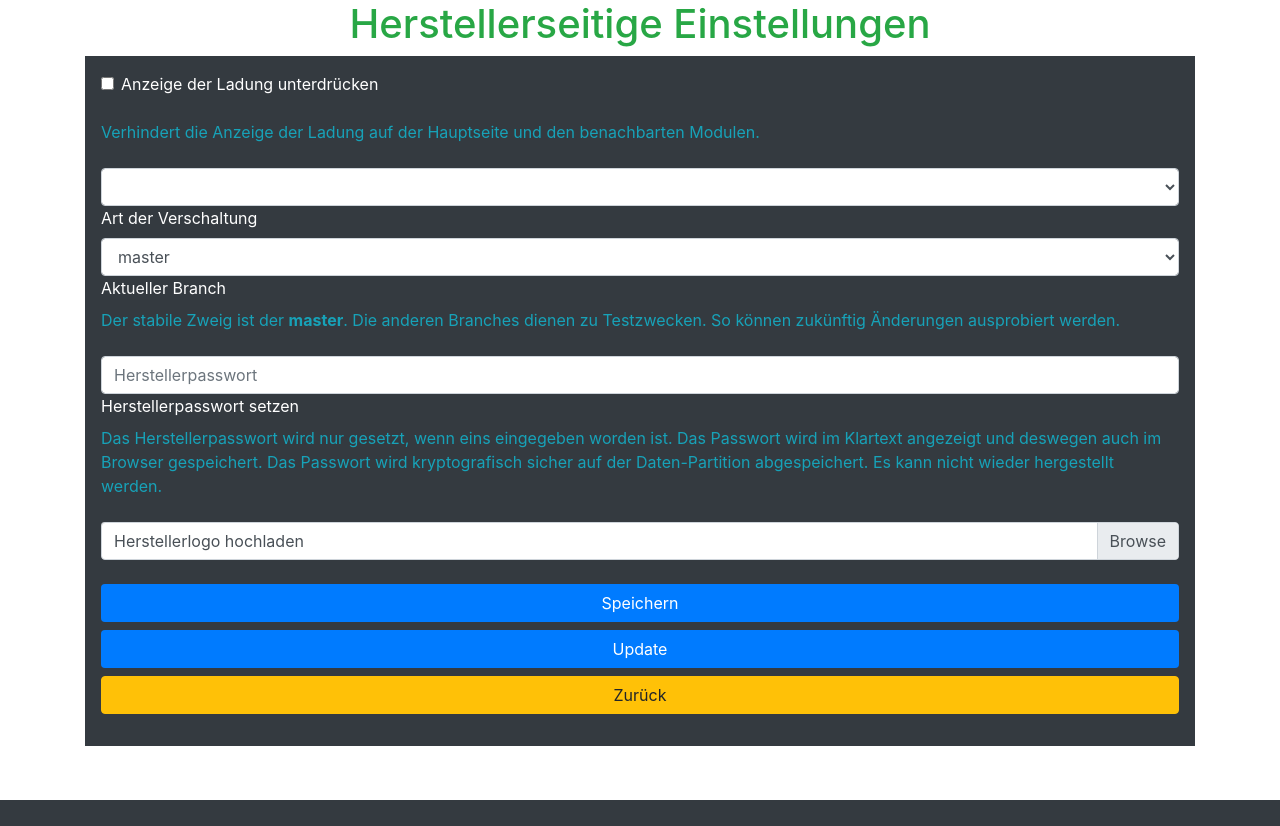
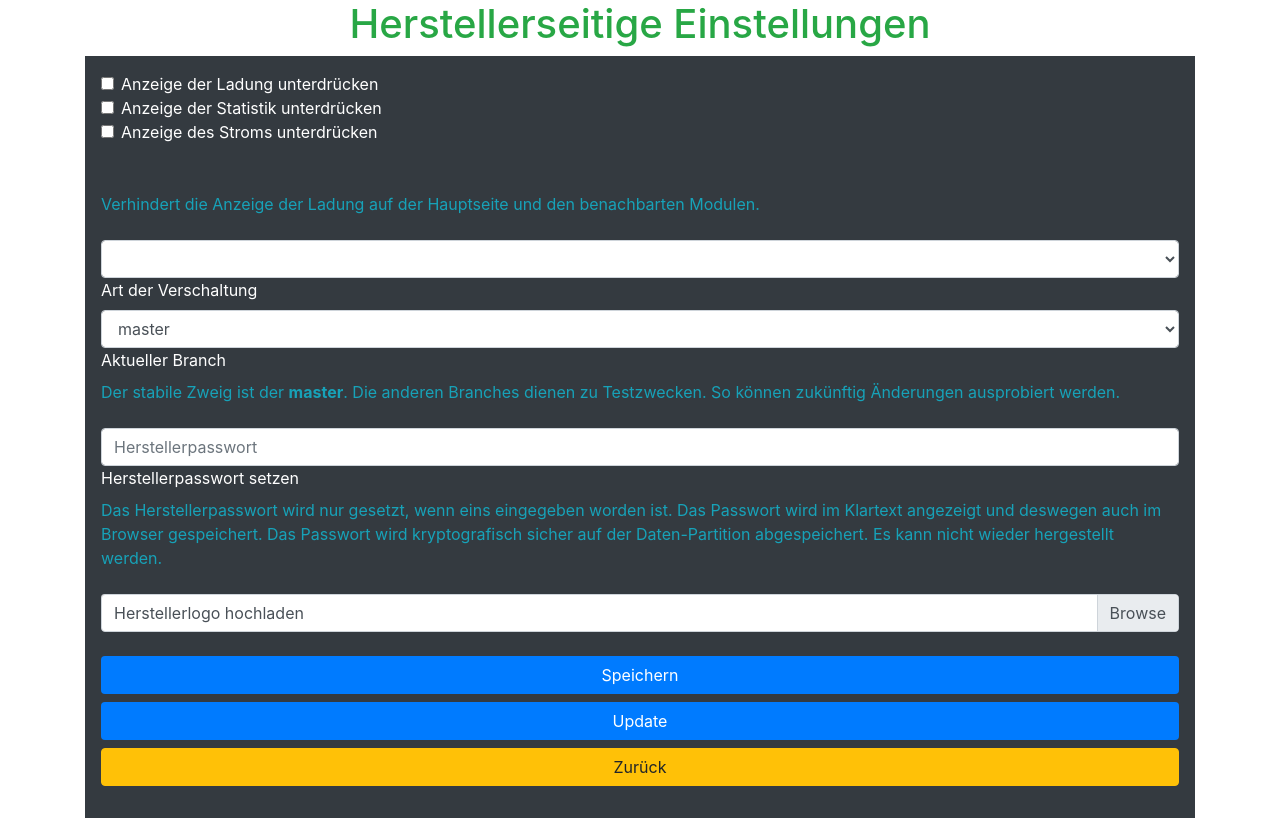
Before and after one commit to sosi-deadeye/raspberry-akku-server, a FastAPI app: template templates/dev-settings.html in a window 1280 px wide. Before the commit the page ends 800 px from the top, so only its background shows below. Run offline with FastAPI, Linux system fonts and the light colour scheme; the template is opened without the code that fills it: most values are stand-ins (such as "Sample title", 1, 10 or a date in 2020); lists and menus that the app fills with data are empty; parts of the project's set-up code (start-up, migrations or seed data) failed here and were passed over; some libraries are stand-ins or nearby versions.

Commit message:
Added without_current and without_stats to dev-settings

```diff
--- a/templates/dev-settings.html
+++ b/templates/dev-settings.html
@@ -18,6 +18,19 @@
                 <label class="form-check-label" for="without_charge">Anzeige der Ladung unterdrücken</label>
             </div>
 
+            <div class="form-check">
+                <input class="form-check-input" type="checkbox" name="without_stats" id="without_stats"
+                       value="without_stats" {{ 'checked' if without_stats else '' }}>
+                <label class="form-check-label" for="without_stats">Anzeige der Statistik unterdrücken</label>
+            </div>
+
+            <div class="form-check">
+                <input class="form-check-input" type="checkbox" name="without_current" id="without_current"
+                       value="without_current" {{ 'checked' if without_current else '' }}>
+                <label class="form-check-label" for="without_current">Anzeige des Stroms unterdrücken</label>
+            </div>
+
+            <br/>
             <br/>
 
             <div class="text-info">
```
